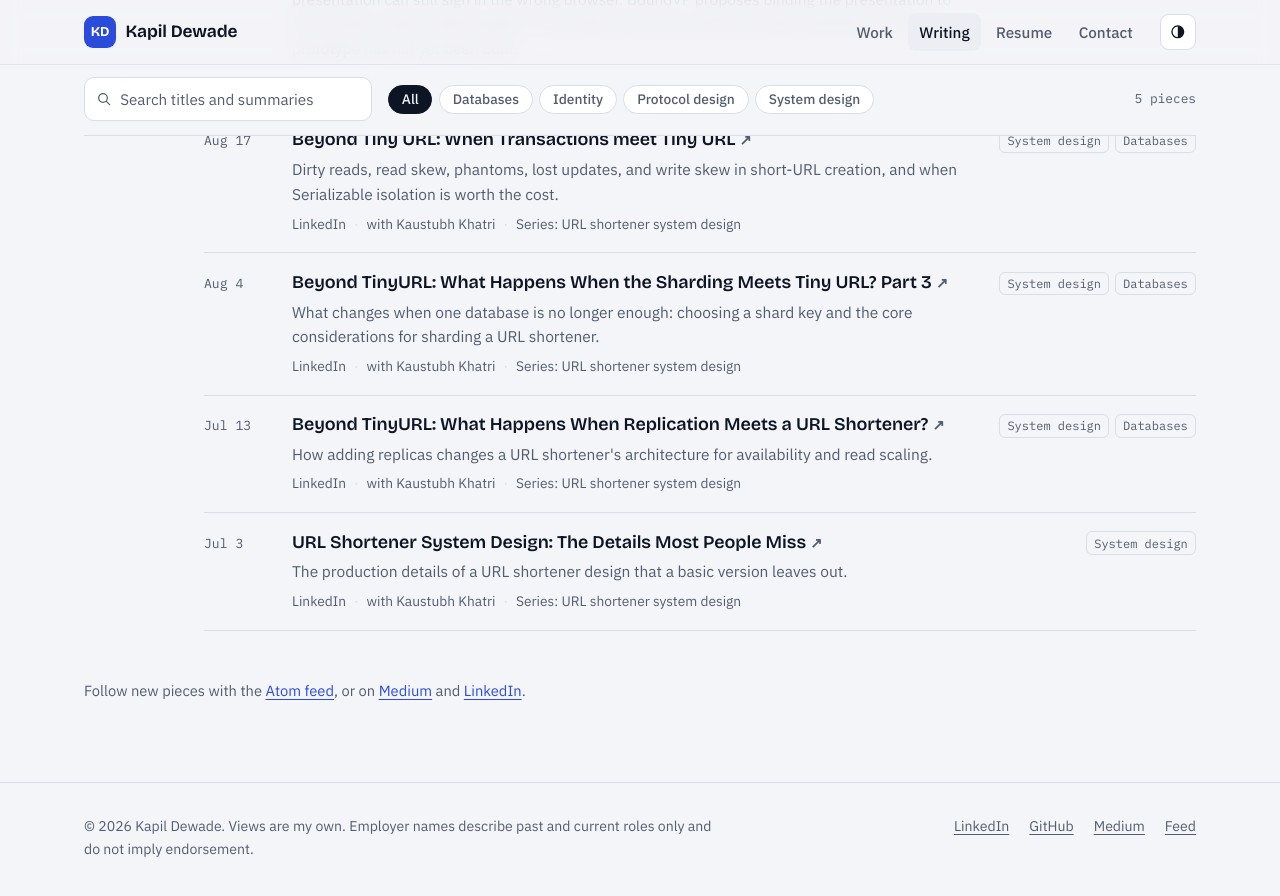
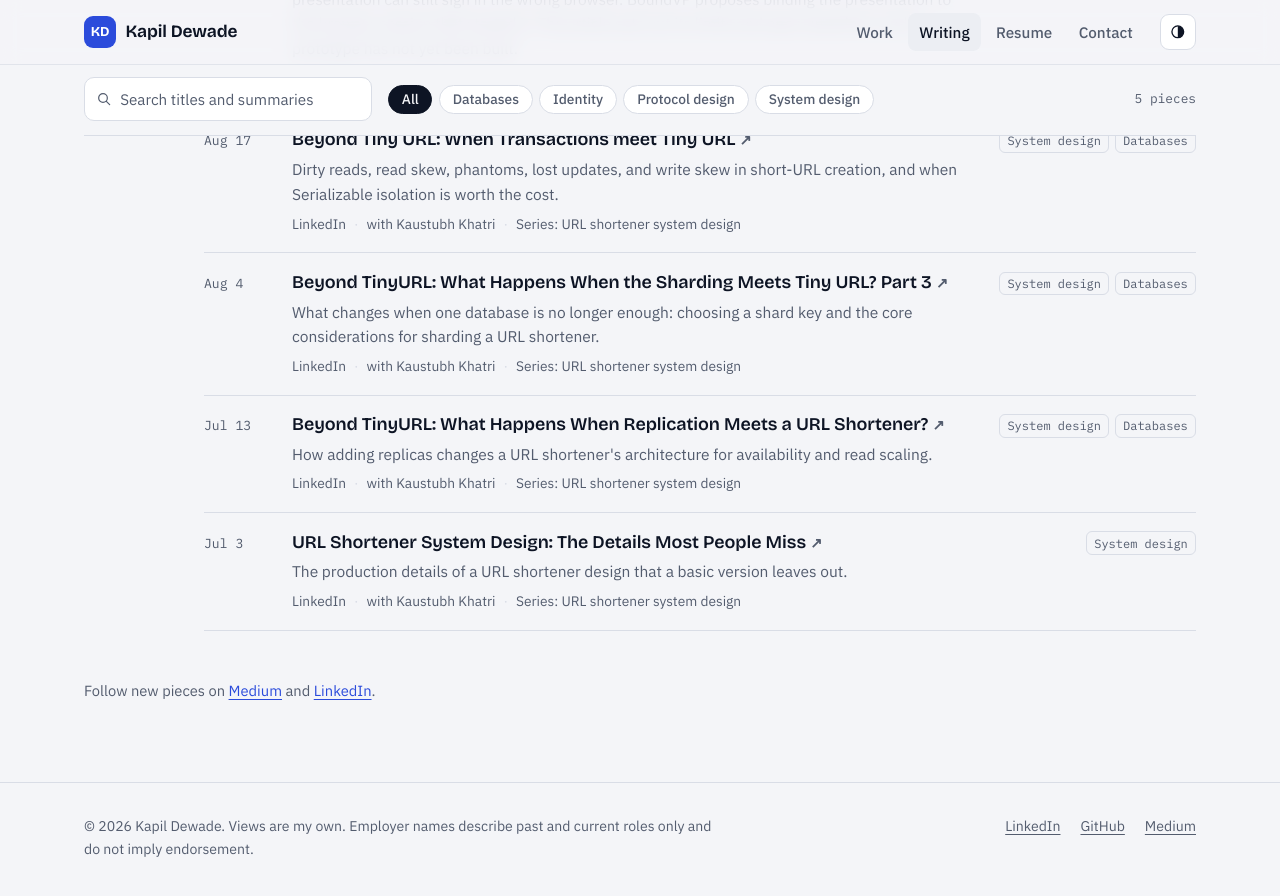
Before and after one commit to codex0098/codex0098.github.io, a Jekyll site: the page built from writing/index.html, in a window 1280 px wide and 900 px high, scrolled down 575 px. Shown: the top 896 px of the window. Built offline with Jekyll 4.4.1, drawn with Linux system fonts in a browser that asks for light colours.

Commit message:
Hide feed links from page; call it RSS feed
The feed at /feed.xml still builds and stays discoverable by news
readers through the page head.

Co-Authored-By: Claude Opus 5.5 <noreply@anthropic.com>
Claude-Session: https://claude.ai/code/session_01Gccmt4qcM2jEWica3i2mJ8

```diff
--- a/_layouts/default.html
+++ b/_layouts/default.html
@@ -33,7 +33,7 @@
   <meta name="twitter:image" content="{{ site.url }}{{ site.baseurl }}/assets/og-image.png">
 
   <link rel="icon" href="{{ site.baseurl }}/assets/favicon.svg" type="image/svg+xml">
-  <link rel="alternate" type="application/atom+xml" title="{{ site.title }}: writing" href="{{ site.baseurl }}/feed.xml">
+  <link rel="alternate" type="application/atom+xml" title="{{ site.title }}: RSS feed" href="{{ site.baseurl }}/feed.xml">
   <link rel="preload" href="{{ site.baseurl }}/assets/fonts/bricolage-grotesque-latin-wght-normal.woff2" as="font" type="font/woff2" crossorigin>
   <link rel="preload" href="{{ site.baseurl }}/assets/fonts/ibm-plex-sans-latin-400-normal.woff2" as="font" type="font/woff2" crossorigin>
   <link rel="stylesheet" href="{{ site.baseurl }}/assets/css/site.css">
@@ -98,7 +98,6 @@
         <li><a href="{{ site.links.linkedin }}" rel="me noopener">LinkedIn</a></li>
         <li><a href="{{ site.links.github }}" rel="me noopener">GitHub</a></li>
         <li><a href="{{ site.links.medium }}" rel="me noopener">Medium</a></li>
-        <li><a href="{{ site.baseurl }}/feed.xml">Feed</a></li>
       </ul>
     </div>
   </footer>
--- a/writing/index.html
+++ b/writing/index.html
@@ -51,6 +51,6 @@ body_class: page-writing
 
     <p class="empty" id="empty" hidden>No writing matches that search. <button type="button" class="link-btn" id="reset">Clear filters</button></p>
 
-    <p class="feed-note">Follow new pieces with the <a href="{{ site.baseurl }}/feed.xml">Atom feed</a>, or on <a href="{{ site.links.medium }}" rel="noopener">Medium</a> and <a href="{{ site.links.linkedin }}" rel="noopener">LinkedIn</a>.</p>
+    <p class="feed-note">Follow new pieces on <a href="{{ site.links.medium }}" rel="noopener">Medium</a> and <a href="{{ site.links.linkedin }}" rel="noopener">LinkedIn</a>.</p>
   </div>
 </section>
```
Also changed, not shown: README.md.
